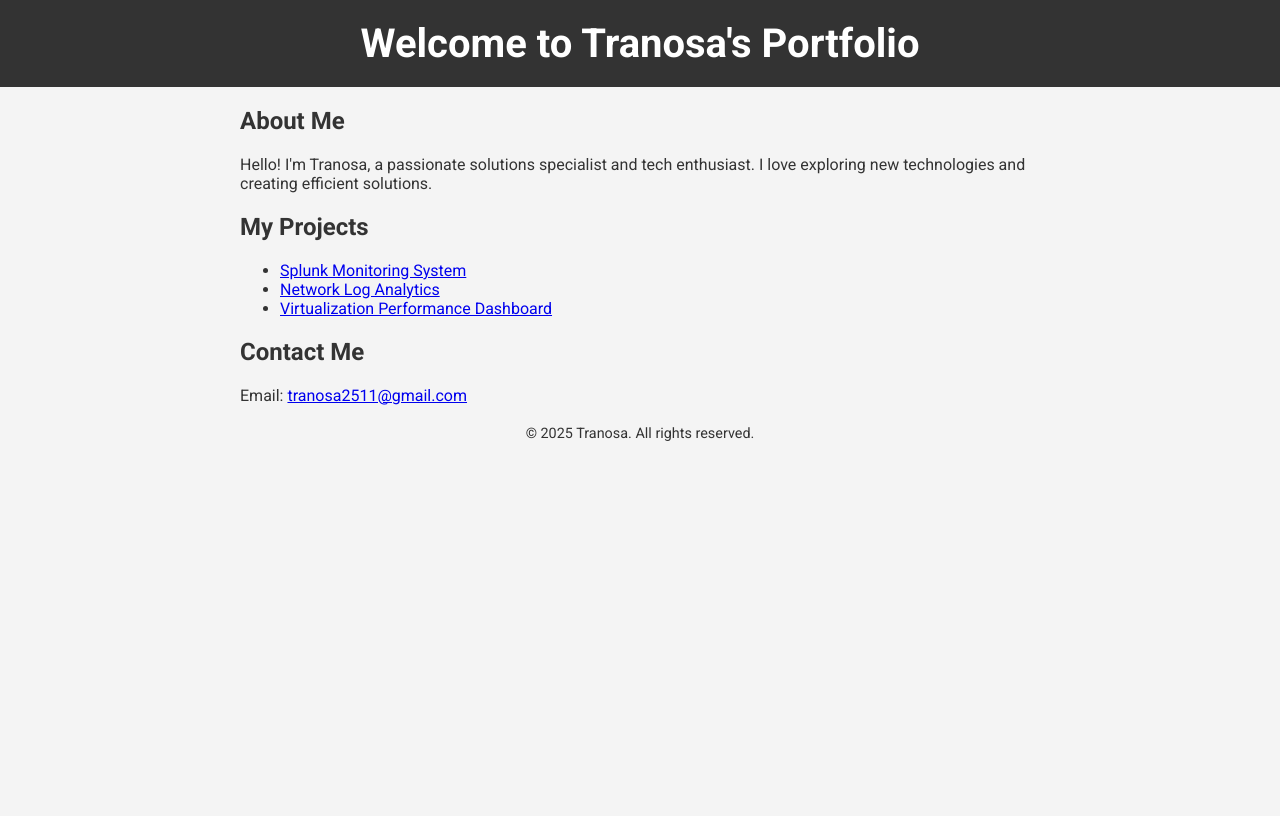
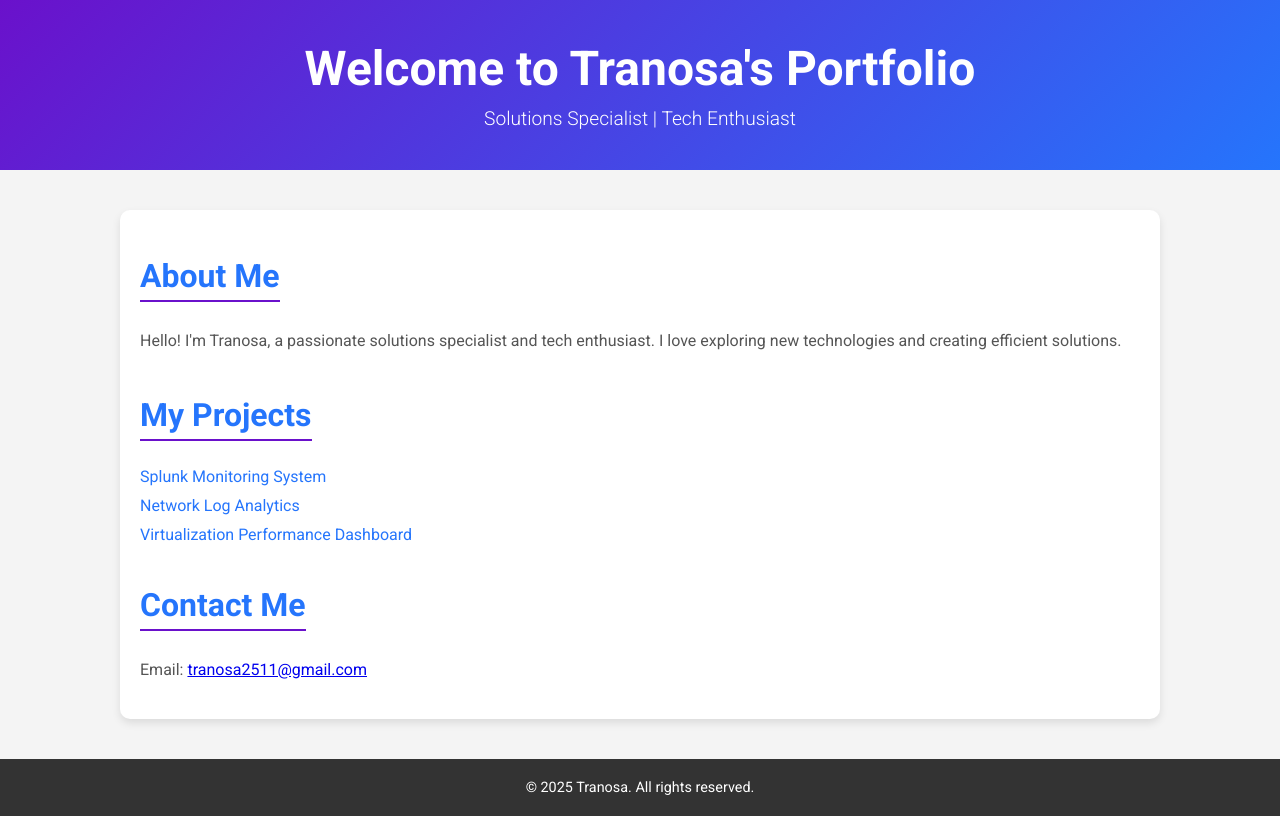
Before and after one commit to tranosa25/tranosa25.github.io, a plain HTML site: page index.html in a window 1280 px wide. Drawn offline with Linux system fonts and the light colour scheme.

Commit message:
Update index.html

```diff
--- a/index.html
+++ b/index.html
@@ -10,26 +10,85 @@
       font-family: 'Roboto', sans-serif;
       margin: 0;
       padding: 0;
-      text-align: center;
       background-color: #f4f4f4;
       color: #333;
     }
+
+    /* Header */
     header {
+      background: linear-gradient(135deg, #6a11cb, #2575fc);
+      color: #fff;
+      padding: 40px 20px;
+      text-align: center;
+    }
+
+    header h1 {
+      margin: 0;
+      font-size: 3rem;
+      font-weight: 700;
+    }
+
+    header p {
+      margin: 10px 0 0;
+      font-size: 1.2rem;
+      font-weight: 300;
+    }
+
+    /* Section Styling */
+    section {
+      max-width: 1000px;
+      margin: 40px auto;
+      padding: 20px;
+      background-color: #fff;
+      box-shadow: 0 4px 8px rgba(0, 0, 0, 0.1);
+      border-radius: 10px;
+    }
+
+    section h2 {
+      color: #2575fc;
+      font-size: 2rem;
+      margin-bottom: 10px;
+      border-bottom: 2px solid #6a11cb;
+      display: inline-block;
+      padding-bottom: 5px;
+    }
+
+    section p {
+      font-size: 1rem;
+      line-height: 1.6;
+      color: #555;
+    }
+
+    section ul {
+      list-style: none;
+      padding: 0;
+    }
+
+    section ul li {
+      margin: 10px 0;
+    }
+
+    section ul li a {
+      text-decoration: none;
+      color: #2575fc;
+      font-weight: 500;
+    }
+
+    section ul li a:hover {
+      text-decoration: underline;
+    }
+
+    /* Footer Styling */
+    footer {
+      text-align: center;
+      padding: 20px;
       background-color: #333;
       color: #fff;
-      padding: 20px;
+      margin-top: 40px;
     }
-    header h1 {
+
+    footer p {
       margin: 0;
-      font-size: 2.5rem;
-    }
-    section {
-      margin: 20px auto;
-      max-width: 800px;
-      text-align: left;
-    }
-    footer {
-      margin-top: 20px;
       font-size: 0.9rem;
     }
   </style>
@@ -37,6 +96,7 @@
 <body>
   <header>
     <h1>Welcome to Tranosa's Portfolio</h1>
+    <p>Solutions Specialist | Tech Enthusiast</p>
   </header>
   <section>
     <h2>About Me</h2>
@@ -51,7 +111,7 @@
     <p>Email: <a href="mailto:tranosa2511@gmail.com">tranosa2511@gmail.com</a></p>
   </section>
   <footer>
-    © 2025 Tranosa. All rights reserved.
+    <p>© 2025 Tranosa. All rights reserved.</p>
   </footer>
 </body>
 </html>
```
